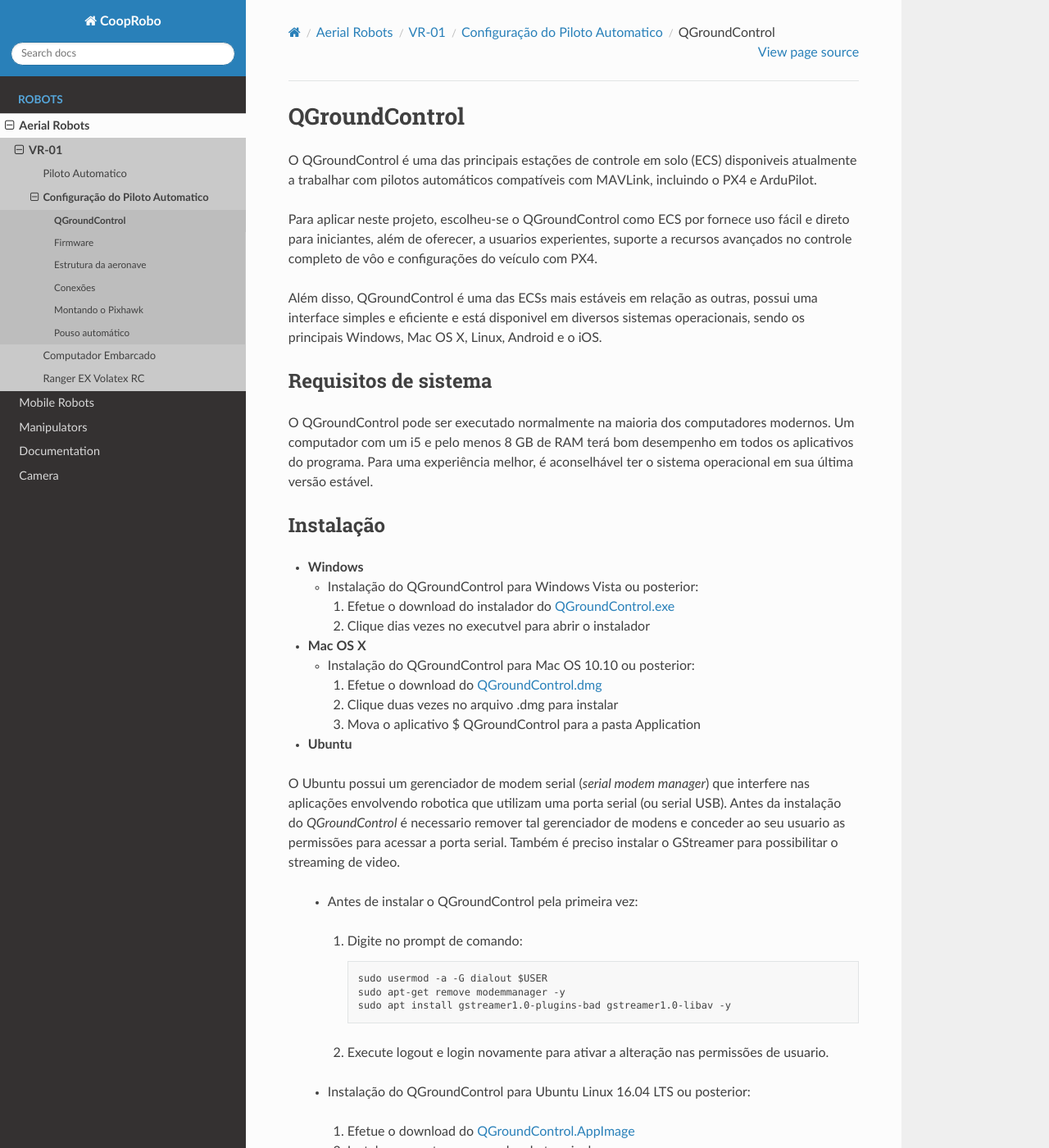
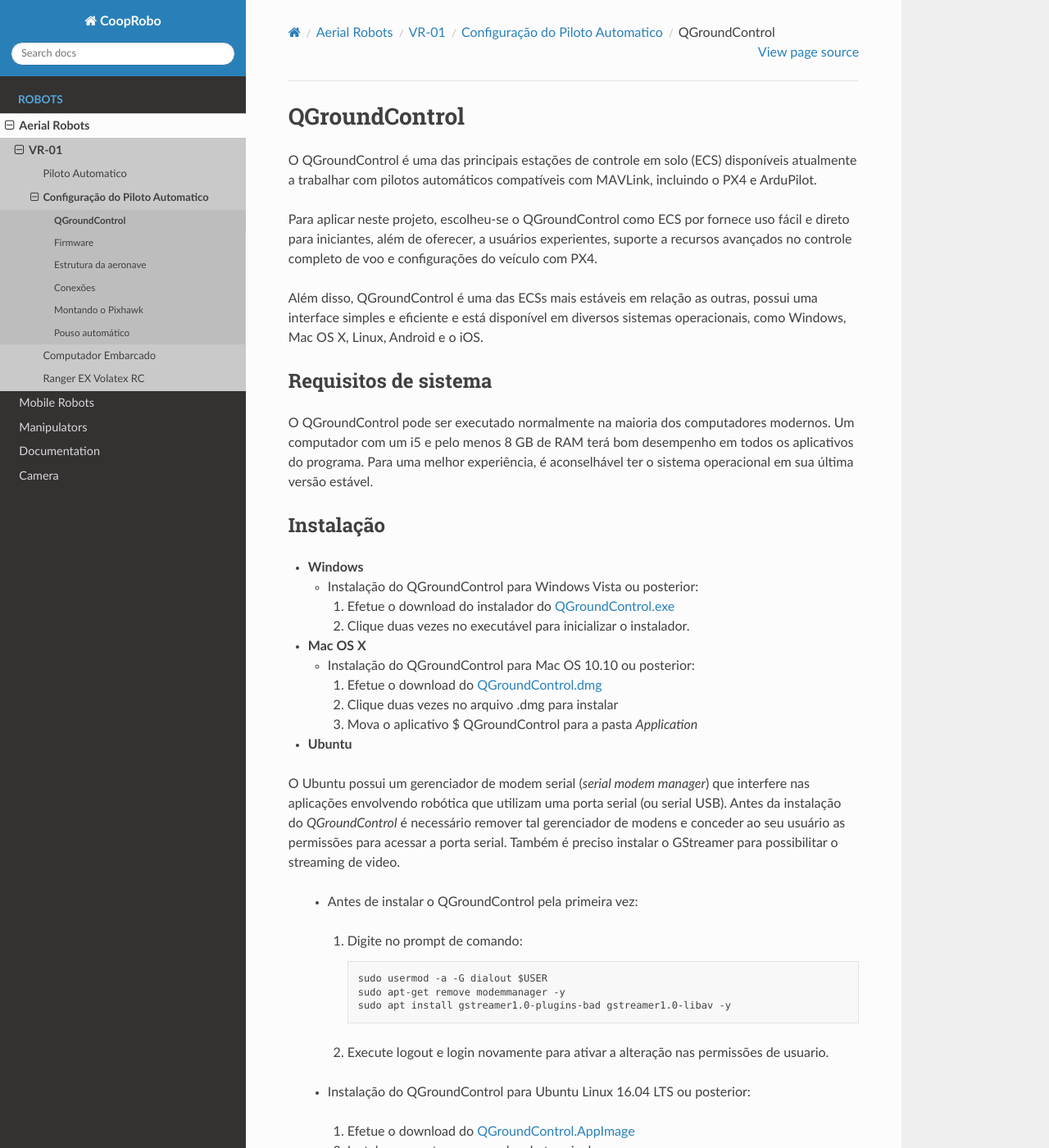
Before and after one commit to aerolab-unb/Aerial-pt, a Sphinx documentation site: the page built from docs/source/aerial/vr01/autopilot/config/QGroundControl.rst, in a window 1280 px wide and 1400 px high. Shown: the whole window at 82% size. Built offline with Sphinx 7.4.7 and the Read the Docs theme 2.0.0, drawn with Linux system fonts in a browser that asks for light colours; pages that are not in the unit, such as notebooks, are missing from menus; some of the changed text lies outside the part shown.

Commit message:
Update QGroundControl.rst

```diff
--- a/docs/source/aerial/vr01/autopilot/config/QGroundControl.rst
+++ b/docs/source/aerial/vr01/autopilot/config/QGroundControl.rst
@@ -1,18 +1,16 @@
 QGroundControl
 =================
 
-O QGroundControl é uma das principais estações de controle em solo (ECS) disponiveis atualmente a trabalhar com pilotos automáticos compatíveis com MAVLink, incluindo o PX4 e ArduPilot.
+O QGroundControl é uma das principais estações de controle em solo (ECS) disponíveis atualmente a trabalhar com pilotos automáticos compatíveis com MAVLink, incluindo o PX4 e ArduPilot.
 
-Para aplicar neste projeto, escolheu-se o QGroundControl como ECS por fornece uso fácil e direto para iniciantes, além de oferecer, a usuarios experientes, suporte a recursos avançados no controle completo de vôo e configurações do veículo com PX4.
+Para aplicar neste projeto, escolheu-se o QGroundControl como ECS por fornece uso fácil e direto para iniciantes, além de oferecer, a usuários experientes, suporte a recursos avançados no controle completo de voo e configurações do veículo com PX4.
 
-Além disso, QGroundControl é uma das ECSs mais estáveis em relação as outras, possui uma interface simples e eficiente e está disponivel em diversos sistemas operacionais, sendo os principais Windows, Mac OS X, Linux, Android e o iOS.
-
+Além disso, QGroundControl é uma das ECSs mais estáveis em relação as outras, possui uma interface simples e eficiente e está disponível em diversos sistemas operacionais, como Windows, Mac OS X, Linux, Android e o iOS.
 
 Requisitos de sistema
 ~~~~~~~~~~~~~~~~~~~~~~
 
-O QGroundControl pode ser executado normalmente na maioria dos computadores modernos. Um computador com um i5 e pelo menos 8 GB de RAM terá bom desempenho em todos os aplicativos do programa. Para uma experiência melhor, é aconselhável ter o sistema operacional em sua última versão estável.
-
+O QGroundControl pode ser executado normalmente na maioria dos computadores modernos. Um computador com um i5 e pelo menos 8 GB de RAM terá bom desempenho em todos os aplicativos do programa. Para uma melhor experiência, é aconselhável ter o sistema operacional em sua última versão estável.
 
 Instalação
 ~~~~~~~~~~~~
@@ -22,7 +20,7 @@
    -  Instalação do QGroundControl para Windows Vista ou posterior:
 
       1. Efetue o download do instalador do `QGroundControl.exe <https://s3-us-west-2.amazonaws.com/qgroundcontrol/latest/QGroundControl-installer.exe>`_
-      2. Clique dias vezes no executvel para abrir o instalador
+      2. Clique duas vezes no executável para inicializar o instalador.
 
 
 -  **Mac OS X**
@@ -31,13 +29,13 @@
 
       1. Efetue o download do `QGroundControl.dmg <https://s3-us-west-2.amazonaws.com/qgroundcontrol/latest/QGroundControl.dmg>`_
       2. Clique duas vezes no arquivo .dmg para instalar
-      3. Mova o aplicativo $ QGroundControl para a pasta Application
+      3. Mova o aplicativo $ QGroundControl para a pasta *Application*
 
 
 
 -  **Ubuntu**
 
-O Ubuntu possui um gerenciador de modem serial (*serial modem manager*) que interfere nas aplicações envolvendo robotica que utilizam uma porta serial (ou serial USB). Antes da instalação do *QGroundControl* é necessario remover tal gerenciador de modens e conceder ao seu usuario as permissões para acessar a porta serial. Também é preciso instalar o GStreamer para possibilitar o streaming de video.
+O Ubuntu possui um gerenciador de modem serial (*serial modem manager*) que interfere nas aplicações envolvendo robótica que utilizam uma porta serial (ou serial USB). Antes da instalação do *QGroundControl* é necessário remover tal gerenciador de modens e conceder ao seu usuário as permissões para acessar a porta serial. Também é preciso instalar o GStreamer para possibilitar o streaming de video.
 
    - Antes de instalar o QGroundControl pela primeira vez:
 
```
Also changed, not shown: other parts of docs/source/aerial/vr01/autopilot/config/QGroundControl.rst (+1 -1 lines).
